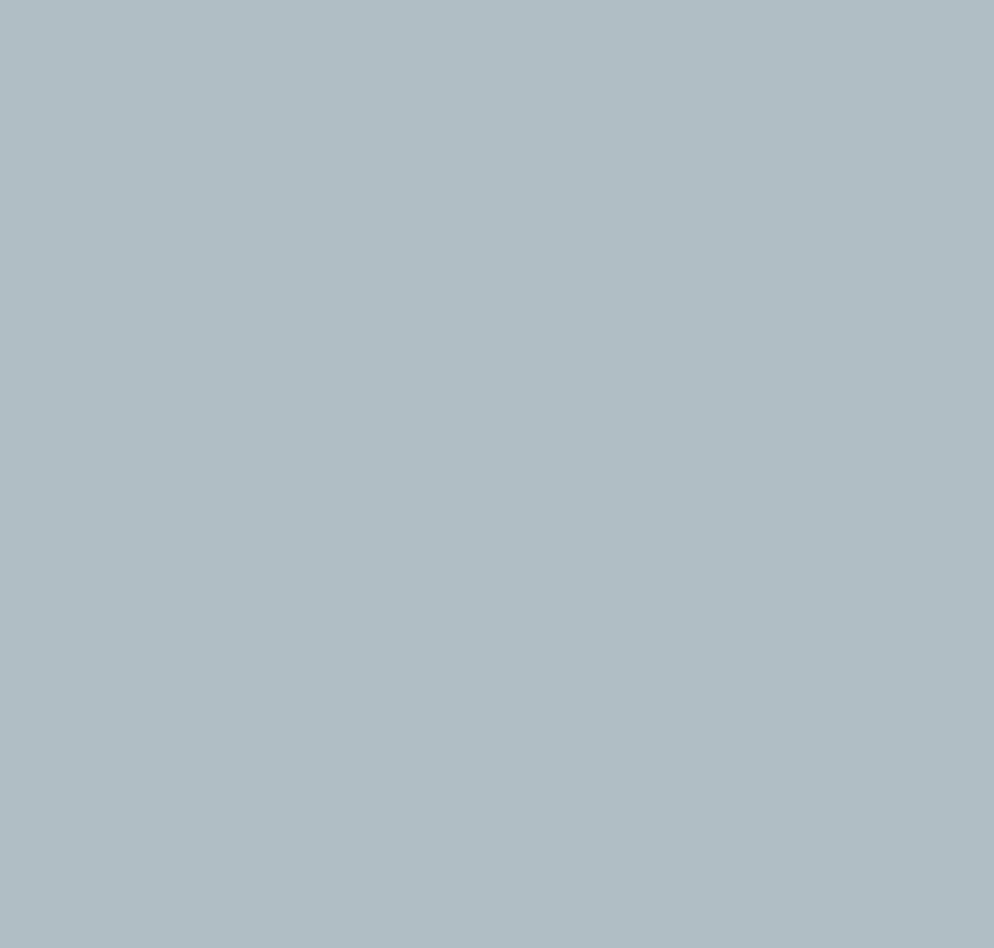
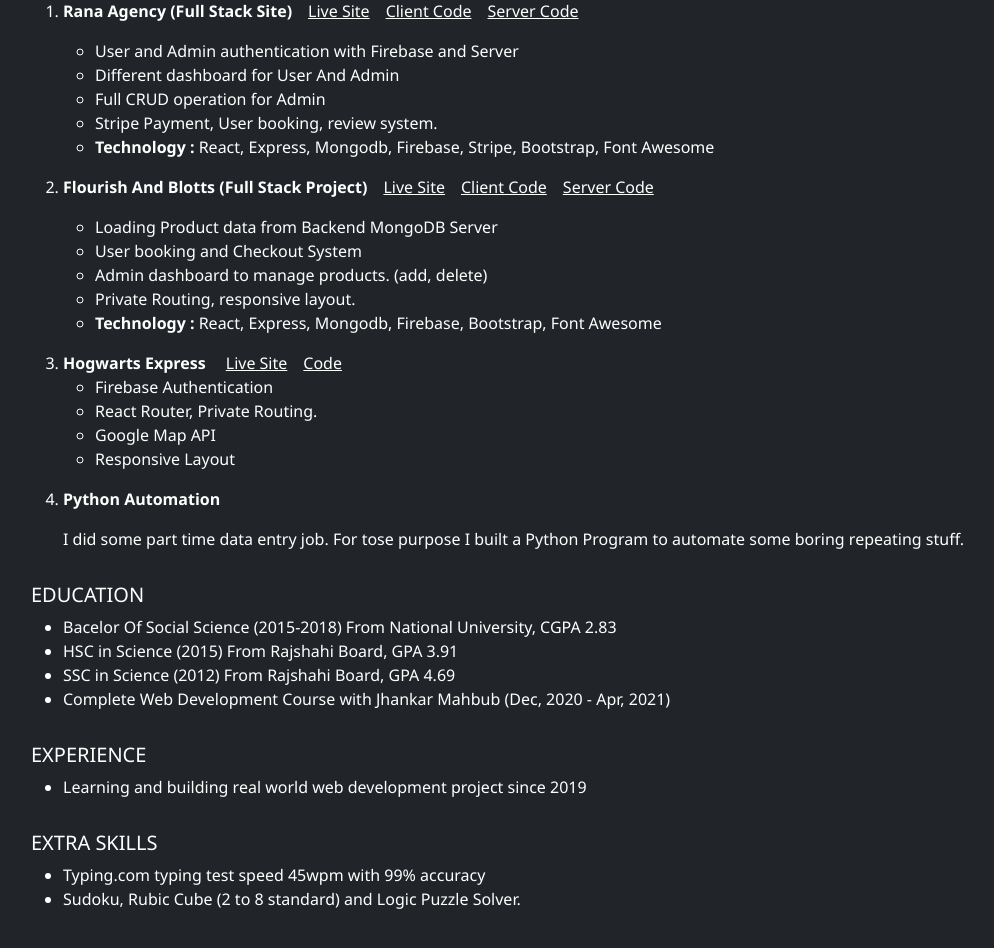
Before and after one commit to ishtiak-ahmed/portfolio, a React (Create React App) app: page /resume in a window 1280 px wide. Shown: the part 700-1648 px from the top of the page, without its empty margins (51-1045 px from the left). Before the commit the page ends 800 px from the top, so only its background shows below. Built offline with nearby package versions, Linux system fonts and the light colour scheme.

Commit message:
resume page done

```diff
--- a/src/App.css
+++ b/src/App.css
@@ -39,13 +39,6 @@
   background-color: #3cbb9d;
   color: #000;
   border-color: #3cbb9d;
-}
-
-.skillsItem {
-  text-transform: uppercase;
-}
-.skills ul {
-  padding-left: 1em;
 }
 
 .highlights {
@@ -126,11 +119,6 @@
   display: block;
 }
 
-ul {
-  list-style: none;
-  padding: 0;
-}
-
 .brand {
   text-align: center;
 }
--- a/src/Compontents/Home/Header/Header.js
+++ b/src/Compontents/Home/Header/Header.js
@@ -2,6 +2,7 @@
 import { Link } from 'react-router-dom';
 
 import apps from '../../../images/apps.svg'
+import banner from '../../../images/banner.jpg'
 import './Header.css'
 
 const Header = () => {
@@ -18,7 +19,7 @@
                         <Link className='button button-secondary' to='projects'>Explore Projects</Link>
                     </div>
                     <div className="col-md-7 banner">
-                        <img className='w-100' src={apps} alt="" />
+                        <img className='w-100' src={banner} alt="" />
                     </div>
                 </div>
             </div>
--- /dev/null
+++ b/src/Compontents/Resume/Resume.css
@@ -0,0 +1,15 @@
+.skillsItem {
+  text-transform: uppercase;
+}
+.resume > div {
+  margin-bottom: 2em;
+}
+.resume li a {
+  padding-left: 1em;
+}
+.resume a:hover {
+  color: #64ffda;
+}
+.project-list > li {
+  margin: 1em 0;
+}
--- a/src/Compontents/Resume/Resume.js
+++ b/src/Compontents/Resume/Resume.js
@@ -1,4 +1,5 @@
 import React from 'react';
+import './Resume.css'
 
 const Resume = () => {
     return (
@@ -16,12 +17,87 @@
                         <p><a href="https://www.linkedin.com/in/ishtiak-ahmed-1606/" target='_blank' rel='noreferrer'>Linkedin.com/in/ishtiak-ahmed-1606</a></p>
                     </div>
                     <div className="skills">
-                        <h3 className="text-uppercase fw-bold">Development Skills</h3>
+                        <h5 className="text-uppercase">Development Skills</h5>
                         <ul>
                             <li><strong>Expertise :</strong> <span className="skillsItem"> HTML, React, JavaScript, ES6, CSS</span></li>
                             <li><strong>Comfortable :</strong> <span className="skillsItem">Express, Node, MongoDB, Bootstrap, Font Awesome</span> </li>
                             <li><strong>Familiar :</strong> <span className="skillsItem">REDUX, SASS(SCSS), REACT NATIVE, MATERIAL UI, TYPElCRIPT, PYTHON, NEXT JS</span> </li>
                             <li><strong>Tools :</strong> <span className="skillsItem">VS Code, Git, Figma, Chrome Dev Tool, Heroku, Firebase</span></li>
+                        </ul>
+                    </div>
+                    <div className='projects'>
+                        <h5 className='text-uppercase'>Recent Projects</h5>
+                        <ol className='project-list'>
+                            <li>
+                                <p><strong>
+                                    Rana Agency (Full Stack Site)
+
+                                </strong>
+                                    <a href="https://rana-agency.web.app/">Live Site</a>
+                                    <a href="https://github.com/ishtiak-ahmed/rana-agency-client">Client Code</a>
+                                    <a href="https://github.com/ishtiak-ahmed/rana-agency-server">Server Code</a>
+                                </p>
+                                <ul>
+                                    <li>User and Admin authentication with Firebase and Server</li>
+                                    <li>Different dashboard for User And Admin</li>
+                                    <li>Full CRUD operation for Admin</li>
+                                    <li>Stripe Payment, User booking, review system.</li>
+                                    <li><strong>Technology : </strong>React, Express, Mongodb, Firebase, Stripe, Bootstrap, Font Awesome</li>
+                                </ul>
+                            </li>
+                            <li>
+                                <p><strong>
+                                    Flourish And Blotts (Full Stack Project)
+                                </strong>
+
+                                    <a href="https://flourish-and-blotts.web.app/">Live Site</a>
+                                    <a href="https://github.com/ishtiak-ahmed/flourish---blotts-client">Client Code</a>
+                                    <a href="https://github.com/ishtiak-ahmed/flourish-n-blotts-server">Server Code</a></p>
+                                <ul>
+                                    <li>Loading Product data from Backend MongoDB Server</li>
+                                    <li>User booking and Checkout System</li>
+                                    <li>Admin dashboard to manage products. (add, delete)</li>
+                                    <li>Private Routing, responsive layout.</li>
+                                    <li><strong>Technology : </strong>React, Express, Mongodb, Firebase, Bootstrap, Font Awesome</li>
+                                </ul>
+                            </li>
+                            <li>
+                                <strong>Hogwarts Express </strong>
+                                <a href="https://hogwatrs-express.web.app/">Live Site</a>
+                                <a href="https://github.com/ishtiak-ahmed/hogwarts-express">Code</a>
+                                <ul>
+                                    <li>Firebase Authentication</li>
+                                    <li>React Router, Private Routing.</li>
+                                    <li>Google Map API</li>
+                                    <li>Responsive Layout</li>
+                                </ul>
+                            </li>
+                            <li>
+                                <p><strong>Python Automation</strong></p>
+                                <p>I did some part time data entry job. For tose purpose I built a Python Program to automate some boring repeating stuff.</p>
+                            </li>
+                        </ol>
+                    </div>
+                    <div className="education">
+                        <h5 className='text-uppercase'>Education</h5>
+                        <ul>
+                            <li>Bacelor Of Social Science (2015-2018) From National University, CGPA 2.83</li>
+                            <li>HSC in Science (2015) From Rajshahi Board, GPA 3.91</li>
+                            <li>SSC in Science (2012) From Rajshahi Board, GPA 4.69</li>
+                            <li>Complete Web Development Course with Jhankar Mahbub (Dec, 2020 - Apr, 2021)</li>
+                        </ul>
+                    </div>
+                    <div className="experience">
+                        <h5 className="text-uppercase">Experience</h5>
+                        <ul>
+                            <li>Learning and building real world web development project since 2019</li>
+                        </ul>
+                    </div>
+                    <div className="extra">
+                        <h5 className="text-uppercase">Extra Skills</h5>
+                        <ul>
+                            <li>Typing.com typing test speed 45wpm with 99% accuracy</li>
+                            <li>Sudoku, Rubic Cube (2 to 8 standard) and Logic Puzzle Solver.</li>
                         </ul>
                     </div>
                 </div>
```
Also changed, not shown: src/images/photo.jpg, 1 other file (tests, documents, lock files or other folders).
